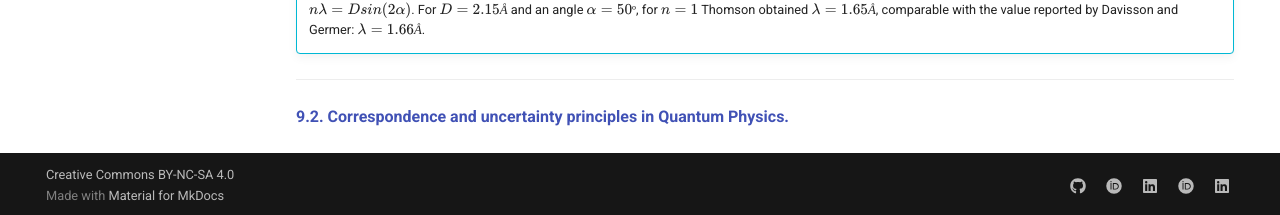
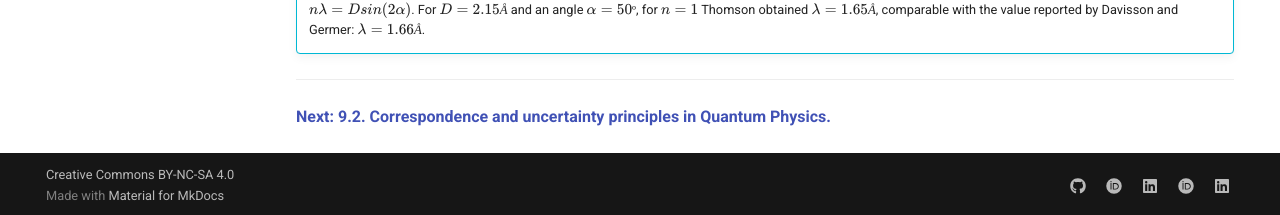
Before and after one commit to modphysnobel/modphysnobel.github.io, an MkDocs documentation site: the page built from docs/vol-III/vol-III-chap-9-sect-1.md, in a window 1280 px wide and 900 px high, scrolled down 2811 px. Shown: the part 682-897 px from the top of the window. Built offline with MkDocs 1.6.1 and Material for MkDocs 9.7.7, drawn with Linux system fonts in a browser that asks for light colours; some web fonts are replaced; comment, search, counter and statistics services are not loaded; some of the changed text lies outside the part shown.

Commit message:
Update vol-III-chap-9-sect-1.md

```diff
--- a/docs/vol-III/vol-III-chap-9-sect-1.md
+++ b/docs/vol-III/vol-III-chap-9-sect-1.md
@@ -213,4 +213,4 @@
 
 ***
 
-[**9.2. Correspondence and uncertainty principles in Quantum Physics.**](./vol-II-chap-9-sect-2.md)
+[**Next: 9.2. Correspondence and uncertainty principles in Quantum Physics.**](./vol-III-chap-9-sect-2.md)
```
Also changed, not shown: other parts of docs/vol-III/vol-III-chap-9-sect-1.md (+1 -1 lines).
